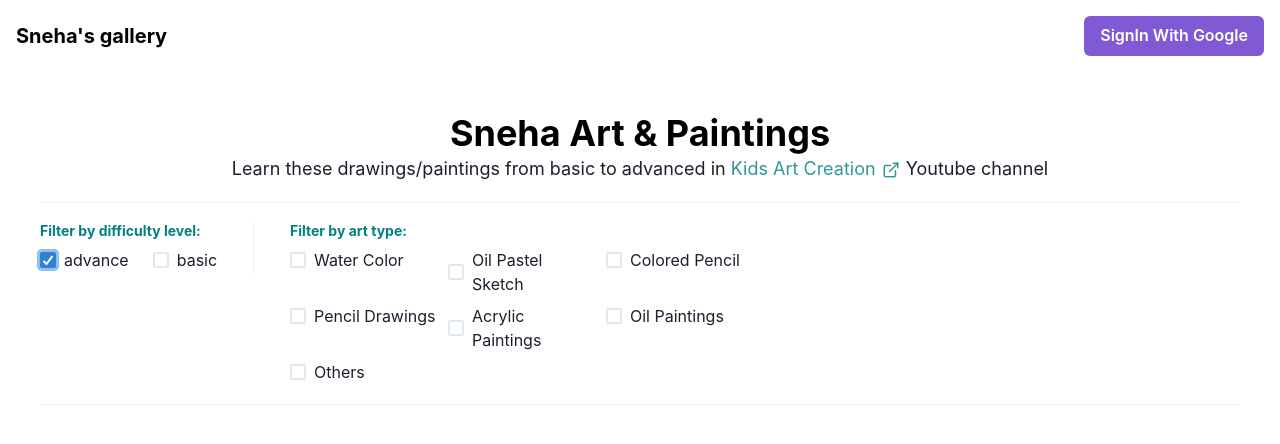
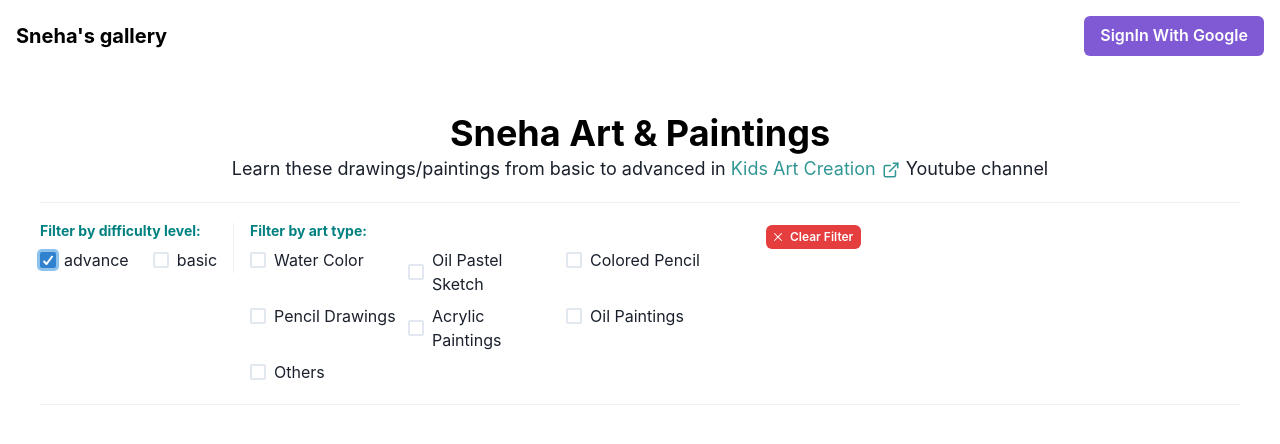
Before and after one commit to shubham2270/gallery-react-firebase, a React (Create React App) app: page / in a window 1280 px wide. Both pictures are taken after a click on the label "advance". Shown: the top 444 px of the page. Built offline with nearby package versions, Linux system fonts and the light colour scheme; no server answers; the database is empty.

Commit message:
Added reset filter button

```diff
--- a/src/App.js
+++ b/src/App.js
@@ -10,23 +10,16 @@ import NavBar from "./components/Navbar";
 import Filters from "./components/Filters";
 import useFirestore from "./hooks/useFirestore";
 import { artTypes } from "./constants/artTypes";
+import { levelTypes } from "./constants/levelTypes";
 
 function App() {
   const { docs } = useFirestore("images");
   const [isSmallerThan720] = useMediaQuery("(max-width: 720px)");
   const [selectedImg, setSelectedImg] = useState(null);
   const [userData, setUserData] = useState("");
-  const [levelFilter, setLevelFilter] = useState([
-    {
-      value: "advance",
-      isChecked: false,
-    },
-    {
-      value: "basic",
-      isChecked: false,
-    },
-  ]);
+  const [levelFilter, setLevelFilter] = useState([]);
   const [typeFilter, setTypeFilter] = useState([]);
+  const [filters, setFilters] = useState([]);
 
   const adminEmails = ["shubham2270@gmail.com", "guptasneha.sg53@gmail.com"];
 
@@ -34,7 +27,8 @@ function App() {
 
   useEffect(() => {
     setTypeFilter(artTypes);
-  }, [setTypeFilter]);
+    setLevelFilter(levelTypes);
+  }, [setTypeFilter, setLevelFilter]);
 
   useEffect(() => {
     auth.onAuthStateChanged((user) => setUserData(user));
@@ -51,6 +45,8 @@ function App() {
           typeFilter={typeFilter}
           setTypeFilter={setTypeFilter}
           setLevelFilter={setLevelFilter}
+          filters={filters}
+          setFilters={setFilters}
         />
         {isAdmin && <UploadForm />}
         <Divider pt={5} />
@@ -60,6 +56,8 @@ function App() {
           levelFilter={levelFilter}
           typeFilter={typeFilter}
           docs={docs}
+          filters={filters}
+          setFilters={setFilters}
         />
         {selectedImg && (
           <Modal selectedImg={selectedImg} setSelectedImg={setSelectedImg} />
--- a/src/components/Filters.js
+++ b/src/components/Filters.js
@@ -10,15 +10,20 @@ import {
   Wrap,
   WrapItem,
   useMediaQuery,
+  Button,
 } from "@chakra-ui/react";
+import { CloseIcon } from "@chakra-ui/icons";
 
 import { artTypes } from "../constants/artTypes";
+import { levelTypes } from "../constants/levelTypes";
 
 const Filters = ({
   levelFilter,
   typeFilter,
   setTypeFilter,
   setLevelFilter,
+  setFilters,
+  filters,
 }) => {
   const [isSmallerThan720] = useMediaQuery("(max-width: 720px)");
   useEffect(() => {
@@ -56,15 +61,23 @@ const Filters = ({
     [typeFilter, setTypeFilter]
   );
 
+  // Reset filters on clicking reset
+  const resetFilters = () => {
+    setLevelFilter(levelTypes);
+    setTypeFilter(artTypes);
+    setFilters([]);
+  };
+
   return (
     <>
+      {console.log("typefilter---", typeFilter)}
       <Flex
-        w={isSmallerThan720 ? 0 : 750}
+        w={isSmallerThan720 ? 200 : 820}
         justifyContent='space-between'
         direction={isSmallerThan720 ? "column" : "row"}
       >
         <Box>
-          <Heading pb={2} as='h6' size='xs' color='teal'>
+          <Heading pb={2} as='h6' size='xs' color='teal' wordWrap='normal'>
             Filter by difficulty level:
           </Heading>
           <Stack spacing={6} direction='row'>
@@ -74,6 +87,7 @@ const Filters = ({
                   onChange={(event) => handleCheckbox(event)}
                   value={filter.value}
                   key={filter.value}
+                  isChecked={filter.isChecked}
                 >
                   {filter.value}
                 </Checkbox>
@@ -82,7 +96,7 @@ const Filters = ({
           </Stack>
         </Box>
         <Center height='50px'>
-          <Divider orientation='vertical' />
+          <Divider orientation={isSmallerThan720 ? "horizontal" : "vertical"} />
         </Center>
         <Box>
           <Heading pb={2} as='h6' size='xs' color='teal'>
@@ -103,6 +117,7 @@ const Filters = ({
                         width={150}
                         onChange={(event) => handleTypeCheckbox(event)}
                         value={value}
+                        isChecked={type.isChecked}
                       >
                         {value}
                       </Checkbox>
@@ -113,6 +128,19 @@ const Filters = ({
             </Wrap>
           </Stack>
         </Box>
+        {console.log(">>>>", levelFilter, typeFilter)}
+        <Box pt={isSmallerThan720 ? 5 : 0} pb={5} w={94} h={24}>
+          {filters.length > 0 && (
+            <Button
+              onClick={resetFilters}
+              size='xs'
+              colorScheme='red'
+              leftIcon={<CloseIcon w={2} h={2} />}
+            >
+              Clear Filter
+            </Button>
+          )}
+        </Box>
       </Flex>
     </>
   );
--- a/src/components/ImageGrid.js
+++ b/src/components/ImageGrid.js
@@ -13,9 +13,11 @@ const ImageGrid = ({
   filterList,
   levelFilter,
   typeFilter,
+  filters,
+  setFilters,
 }) => {
   const [docImageData, setDocImageData] = useState([]);
-  const [filters, setFilters] = useState([]);
+
   const [isSmallerThan720] = useMediaQuery("(max-width: 720px)");
   const { docs } = useFirestore("images");
 
--- /dev/null
+++ b/src/constants/levelTypes.js
@@ -0,0 +1,10 @@
+export const levelTypes = [
+  {
+    value: "advance",
+    isChecked: false,
+  },
+  {
+    value: "basic",
+    isChecked: false,
+  },
+];
```
